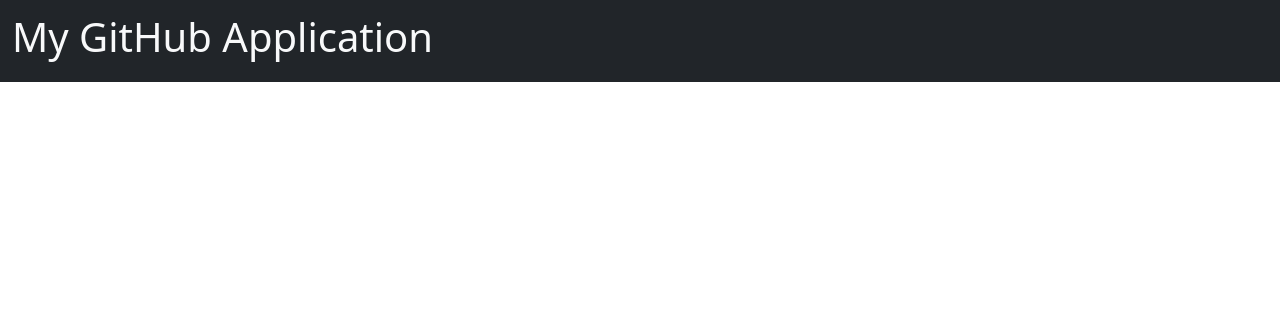
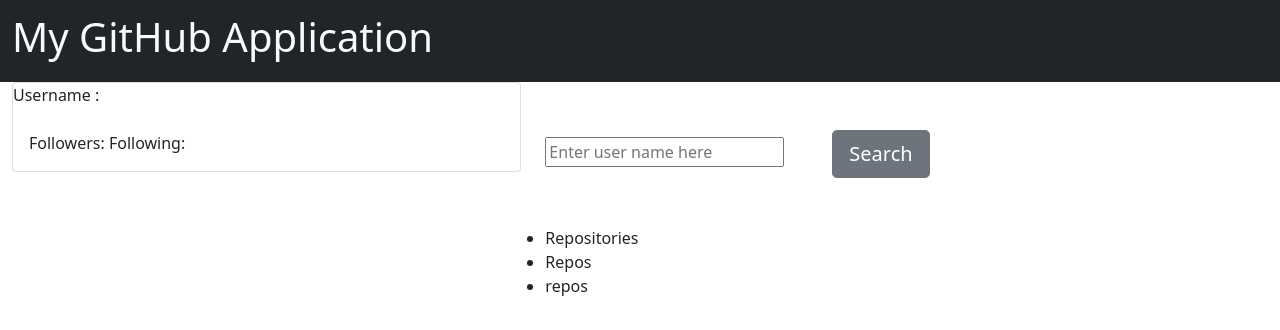
Before and after one commit to Nobella-Nyarari-Ejiofor/Github-Application, an Angular app: page / in a window 1280 px wide. Shown: the top 330 px of the page. Built offline with nearby package versions, Linux system fonts and the light colour scheme.

Commit message:
Added the serach bar component

```diff
--- a/src/app/component/github-app/github-app.component.html
+++ b/src/app/component/github-app/github-app.component.html
@@ -9,3 +9,42 @@
 </nav>
 
 <!-- end of the navbar -->
+<!-- section for the body -->
+<section>
+   <div class="container-fluid">
+     <div class="row">
+       <div class="col md-5">
+         <div class="card">
+             <div class="card-image">
+
+             </div>
+             <div class="card-title">
+               Username :
+             </div>
+             <div class="card-body">
+               Followers:
+               Following:
+
+             </div>
+         </div>
+       </div>
+       <div class="col-md-7">
+         <div class="row">
+           <div class="search-bar">
+              <form>
+                <input type="search" name= "user" placeholder="Enter user name here" >
+                <button class=" m-5 btn btn-secondary btn-lg"> Search</button>
+              </form>
+           </div>
+         </div>
+         <div class="row">
+           <ul>
+             <li>Repositories</li>
+             <li>Repos</li>
+             <li>repos</li>
+           </ul>
+         </div>
+       </div>
+     </div>
+   </div>
+</section>
```
